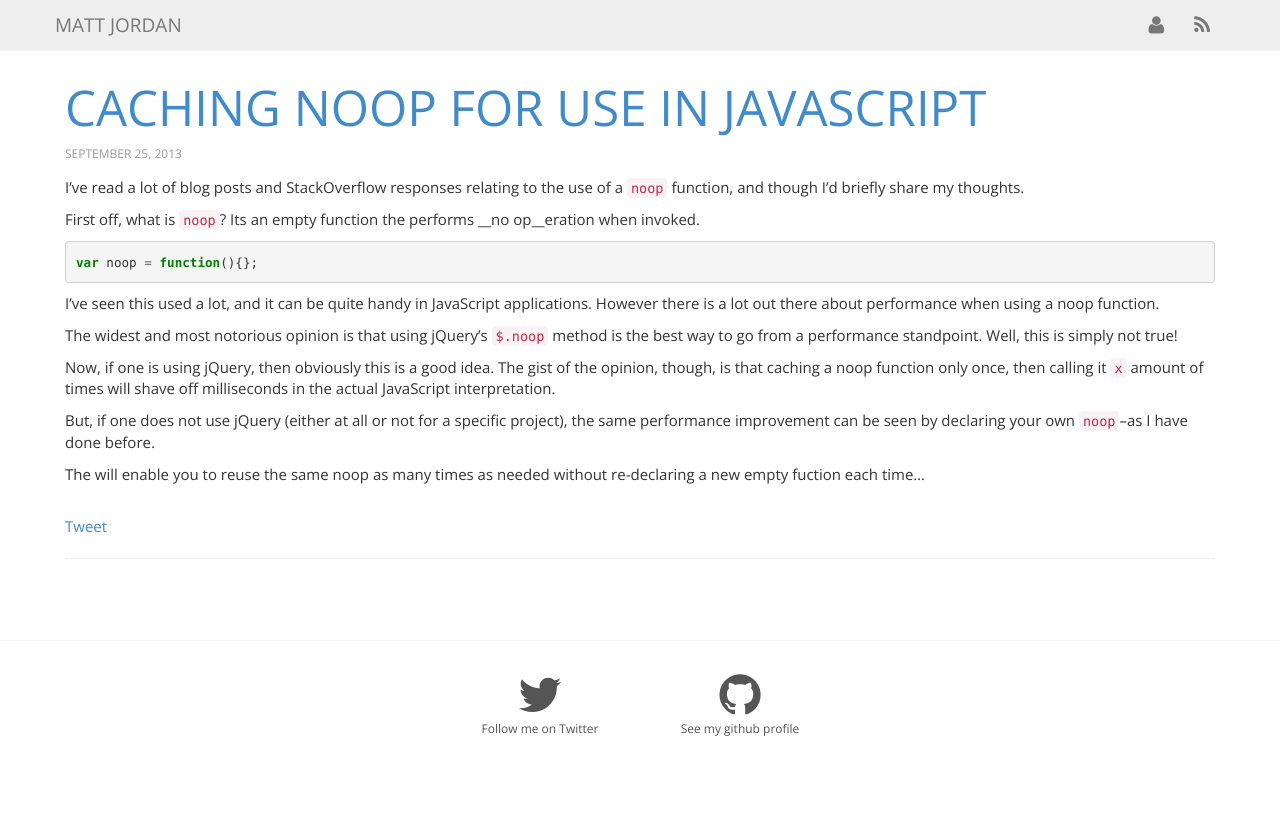
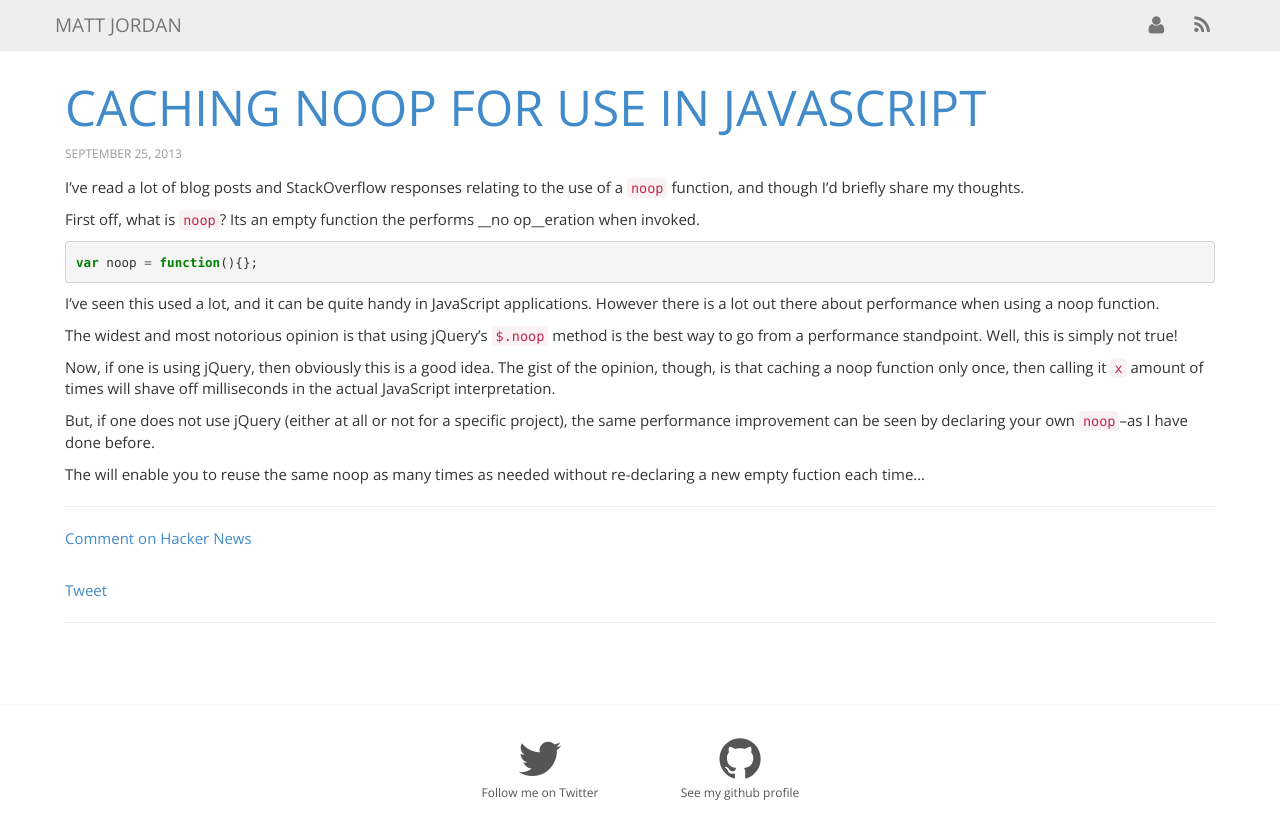
Before and after one commit to mbjordan/mbjordan.github.io, a Jekyll site: the page built from _posts/2013-09-25-noop-caching.md, in a window 1280 px wide. Shown: the top 839 px of the page. Built offline with Jekyll 4.4.1, drawn with Linux system fonts in a browser that asks for light colours; nearby versions of some CDN libraries; comment, search, counter and statistics services are not loaded.

Commit message:
Update post with comments

```diff
--- a/_posts/2013-09-25-noop-caching.md
+++ b/_posts/2013-09-25-noop-caching.md
@@ -20,3 +20,7 @@ Now, if one is using jQuery, then obviously this is a good idea. The gist of the
 But, if one does not use jQuery (either at all or not for a specific project), the same performance improvement can be seen by declaring your own `noop`--as I have done before.
 
 The will enable you to reuse the same noop as many times as needed without re-declaring a new empty fuction each time...
+
+---
+
+[Comment on Hacker News](https://news.ycombinator.com/item?id=6447779)
```
